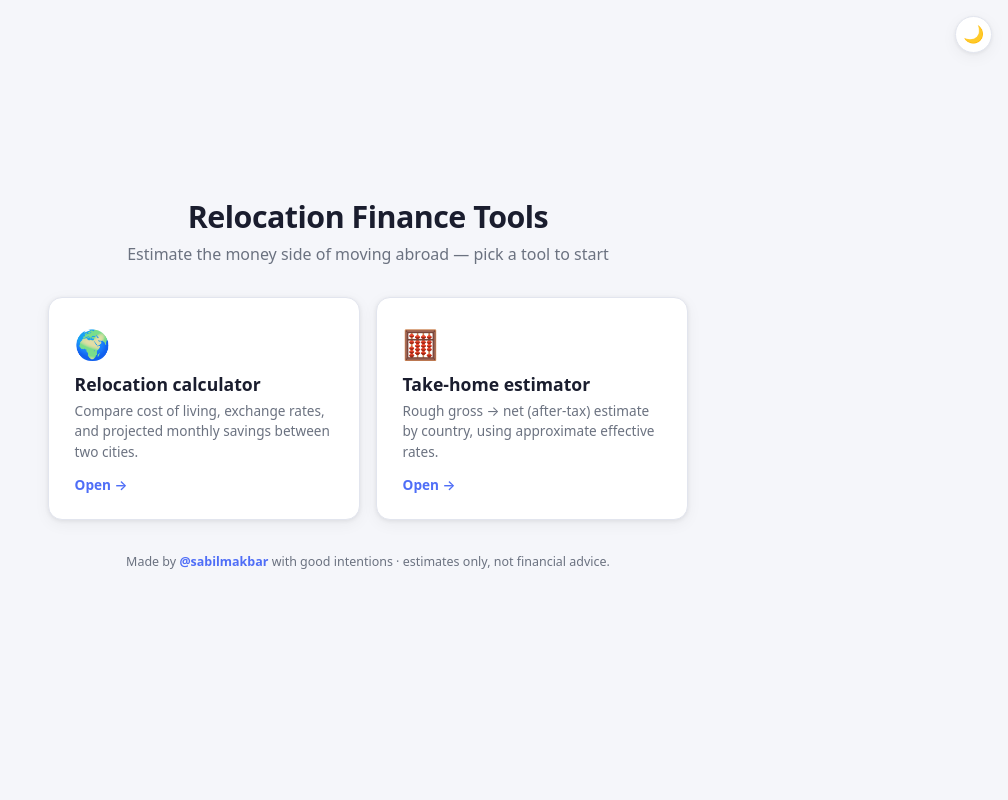
After one commit to sabilmakbar/relo-calculator, a FastAPI app: template app/templates/home.html in a window 1280 px wide. The commit adds this page. Shown: the whole page, without its empty margins (272-1280 px from the left). Run offline with FastAPI, Linux system fonts and the light colour scheme; the template is opened without the code that fills it, so the values that code supplies are empty.

Commit message:
add landing page; move relocation calculator to /relo and add tool nav

```diff
--- a/app/main.py
+++ b/app/main.py
@@ -18,6 +18,7 @@ from .currencies import (
 from .data_sources import get_percentage_diff
 from .fx import fetch_fx_ema, FxUnavailable
 from .model import calculate_stats, required_net_new_for_savings_increase
+from .tax import estimate_net, TAX_META
 
 logging.basicConfig(level=logging.INFO)
 logger = logging.getLogger(__name__)
@@ -100,9 +101,14 @@ def _to_amount(label: str, value, required: bool = False):
         raise ValueError(f"{label} must be a number.")
 
 
-# GET for browsers, HEAD so platform health checks (e.g. Render) get a 200.
+# Landing page — choose a tool. GET for browsers, HEAD for health checks.
 @app.api_route("/", methods=["GET", "HEAD"], response_class=HTMLResponse)
-async def form(request: Request):
+async def home(request: Request):
+    return templates.TemplateResponse(request, "home.html", {})
+
+
+@app.api_route("/relo", methods=["GET", "HEAD"], response_class=HTMLResponse)
+async def relo_form(request: Request):
     return templates.TemplateResponse(
         request,
         "index.html",
@@ -113,8 +119,8 @@ async def form(request: Request):
 
 @app.get("/compare")
 async def compare_get():
-    """A direct GET to /compare (refresh, bookmark) has no form data — send home."""
-    return RedirectResponse(url="/", status_code=303)
+    """A direct GET to /compare (refresh, bookmark) has no form data — send to the form."""
+    return RedirectResponse(url="/relo", status_code=303)
 
 
 @app.post("/compare", response_class=HTMLResponse)
@@ -305,3 +311,48 @@ async def compare(
         {"result": result, "error": error, "ccy_json": CURRENCY_BY_COUNTRY_JSON,
          "cap_json": CAPITAL_BY_COUNTRY_JSON, "form": form_values, "countries": COUNTRIES},
     )
+
+
+# ── Separate gross → net (take-home) estimator ────────────────────
+
+@app.api_route("/tax", methods=["GET", "HEAD"], response_class=HTMLResponse)
+async def tax_form(request: Request):
+    return templates.TemplateResponse(
+        request,
+        "tax.html",
+        {"result": None, "error": None, "countries": COUNTRIES, "tax_meta": TAX_META,
+         "ccy_json": CURRENCY_BY_COUNTRY_JSON, "form": {"country": "", "gross": ""}},
+    )
+
+
+@app.post("/tax", response_class=HTMLResponse)
+async def tax_calc(
+    request: Request,
+    country: str = Form(...),
+    gross: str = Form(...),
+):
+    error = None
+    result = None
+    form_values = {"country": country, "gross": (gross or "").replace(",", "").strip()}
+
+    try:
+        country = _validate_place("Country", country).title()
+        gross_f = _to_amount("Gross salary", gross, required=True)
+        if gross_f <= 0:
+            raise ValueError("Gross salary must be a positive number.")
+
+        est = estimate_net(gross_f, country)
+        if est["rate"] is None:
+            error = f"No tax-rate estimate available for {country}."
+        else:
+            est["currency"] = country_to_currency(country)
+            result = est
+    except ValueError as e:
+        error = str(e)
+
+    return templates.TemplateResponse(
+        request,
+        "tax.html",
+        {"result": result, "error": error, "countries": COUNTRIES, "tax_meta": TAX_META,
+         "ccy_json": CURRENCY_BY_COUNTRY_JSON, "form": form_values},
+    )
--- /dev/null
+++ b/app/templates/home.html
@@ -0,0 +1,112 @@
+<!doctype html>
+<html lang="en">
+  <head>
+    <meta charset="utf-8" />
+    <meta name="viewport" content="width=device-width, initial-scale=1" />
+    <title>Relocation Finance Tools</title>
+    <style>
+      *, *::before, *::after { box-sizing: border-box; margin: 0; padding: 0; }
+      :root {
+        --bg: #f5f6fa; --surface: #fff; --border: #e2e5ee; --text: #1a1d2e;
+        --muted: #6b7280; --accent: #4f6ef7; --accent-h: #3a56d4; --accent-bg: #f5f7ff;
+        --shadow: 0 1px 4px rgba(0,0,0,.07), 0 4px 16px rgba(0,0,0,.05);
+      }
+      :root[data-theme="dark"] {
+        --bg: #0f1117; --surface: #1a1d27; --border: #2b303d; --text: #e6e8ee;
+        --muted: #9aa0ad; --accent: #7b96ff; --accent-h: #6b86ef; --accent-bg: #1b2236;
+        --shadow: 0 1px 4px rgba(0,0,0,.4), 0 4px 16px rgba(0,0,0,.3);
+      }
+      @media (prefers-color-scheme: dark) {
+        :root:not([data-theme="light"]) {
+          --bg: #0f1117; --surface: #1a1d27; --border: #2b303d; --text: #e6e8ee;
+          --muted: #9aa0ad; --accent: #7b96ff; --accent-h: #6b86ef; --accent-bg: #1b2236;
+          --shadow: 0 1px 4px rgba(0,0,0,.4), 0 4px 16px rgba(0,0,0,.3);
+        }
+      }
+      body {
+        font-family: system-ui, -apple-system, sans-serif;
+        background: var(--bg); color: var(--text); min-height: 100vh;
+        padding: 2rem 1rem 4rem; display: flex; align-items: center;
+      }
+      .page { max-width: 640px; margin: 0 auto; width: 100%; }
+      header { text-align: center; margin-bottom: 2rem; }
+      header h1 { font-size: 1.9rem; font-weight: 700; letter-spacing: -.5px; }
+      header p { color: var(--muted); margin-top: .4rem; font-size: 1rem; }
+      .tools { display: grid; grid-template-columns: 1fr 1fr; gap: 1rem; }
+      @media (max-width: 520px) { .tools { grid-template-columns: 1fr; } }
+      .tool-card {
+        display: block; text-decoration: none; color: inherit;
+        background: var(--surface); border: 1px solid var(--border);
+        border-radius: 14px; box-shadow: var(--shadow); padding: 1.6rem;
+        transition: border-color .15s, transform .1s;
+      }
+      .tool-card:hover { border-color: var(--accent); transform: translateY(-2px); }
+      .tool-card .emoji { font-size: 1.8rem; }
+      .tool-card h2 { font-size: 1.1rem; font-weight: 700; margin: .6rem 0 .3rem; }
+      .tool-card p { font-size: .85rem; color: var(--muted); line-height: 1.5; }
+      .tool-card .go { margin-top: .8rem; font-size: .85rem; font-weight: 600; color: var(--accent); }
+      .site-footer { text-align: center; margin-top: 2rem; font-size: .78rem; color: var(--muted); line-height: 1.6; }
+      .site-footer a { color: var(--accent); text-decoration: none; font-weight: 600; }
+      .site-footer a:hover { text-decoration: underline; }
+      #theme-toggle {
+        position: fixed; top: 1rem; right: 1rem; width: 2.3rem; height: 2.3rem;
+        border-radius: 50%; border: 1px solid var(--border); background: var(--surface);
+        font-size: 1.05rem; cursor: pointer; display: flex; align-items: center;
+        justify-content: center; box-shadow: var(--shadow); z-index: 10;
+      }
+      #theme-toggle:hover { border-color: var(--accent); }
+    </style>
+  </head>
+  <body>
+    <script>
+      (function () {
+        var t = localStorage.getItem('theme');
+        if (t) document.documentElement.setAttribute('data-theme', t);
+      })();
+    </script>
+
+    <button id="theme-toggle" type="button" aria-label="Toggle dark mode">🌙</button>
+
+    <div class="page">
+      <header>
+        <h1>Relocation Finance Tools</h1>
+        <p>Estimate the money side of moving abroad — pick a tool to start</p>
+      </header>
+
+      <div class="tools">
+        <a class="tool-card" href="/relo">
+          <div class="emoji">🌍</div>
+          <h2>Relocation calculator</h2>
+          <p>Compare cost of living, exchange rates, and projected monthly savings between two cities.</p>
+          <div class="go">Open →</div>
+        </a>
+        <a class="tool-card" href="/tax">
+          <div class="emoji">🧮</div>
+          <h2>Take-home estimator</h2>
+          <p>Rough gross → net (after-tax) estimate by country, using approximate effective rates.</p>
+          <div class="go">Open →</div>
+        </a>
+      </div>
+
+      <footer class="site-footer">
+        Made by
+        <a href="https://github.com/sabilmakbar" target="_blank" rel="noopener noreferrer">@sabilmakbar</a>
+        with good intentions · estimates only, not financial advice.
+      </footer>
+    </div>
+
+    <script>
+      const tt = document.getElementById('theme-toggle');
+      const pd = window.matchMedia('(prefers-color-scheme: dark)');
+      const active = () => document.documentElement.getAttribute('data-theme') || (pd.matches ? 'dark' : 'light');
+      const paint = () => { tt.textContent = active() === 'dark' ? '☀️' : '🌙'; };
+      tt.addEventListener('click', () => {
+        const next = active() === 'dark' ? 'light' : 'dark';
+        document.documentElement.setAttribute('data-theme', next);
+        localStorage.setItem('theme', next);
+        paint();
+      });
+      paint();
+    </script>
+  </body>
+</html>
```
Also changed, not shown: app/templates/index.html (+32 -1 lines), tests/test_app.py (+11 -4 lines), tests/test_regression.py (+1 -1 lines).
